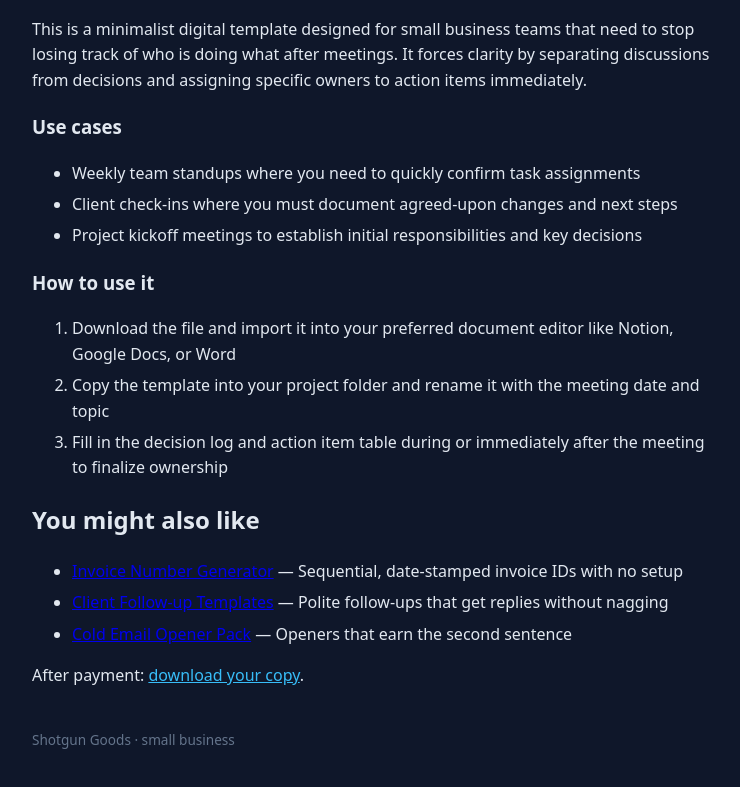
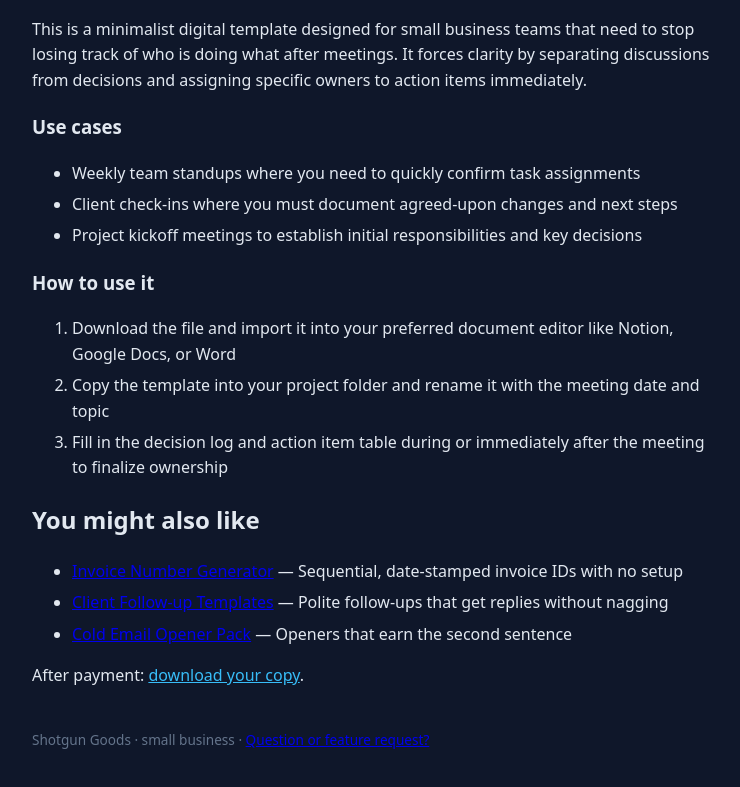
Before and after one commit to LinuxGuru999/shotgun-meeting-notes-system, a plain HTML site: page docs/index.html in a window 1280 px wide. Shown: the part 601-1388 px from the top of the page, without its empty margins (268-1008 px from the left). Drawn offline with Linux system fonts and the light colour scheme.

Commit message:
Update Meeting Notes System

```diff
--- a/docs/index.html
+++ b/docs/index.html
@@ -14,4 +14,4 @@
 <section><h2>You might also like</h2><ul><li><a href="https://LinuxGuru999.github.io/shotgun-invoice-number-generator/">Invoice Number Generator</a> — Sequential, date-stamped invoice IDs with no setup</li><li><a href="https://LinuxGuru999.github.io/shotgun-client-follow-up-templates/">Client Follow-up Templates</a> — Polite follow-ups that get replies without nagging</li><li><a href="https://LinuxGuru999.github.io/shotgun-library/products/cold-email-opener-pack/">Cold Email Opener Pack</a> — Openers that earn the second sentence</li></ul></section>
 
 <p>After payment: <a class="download" href="https://raw.githubusercontent.com/LinuxGuru999/shotgun-meeting-notes-system/main/download/meeting-notes-system.txt">download your copy</a>.</p>
-<footer>Shotgun Goods · small business</footer></body></html>
+<footer>Shotgun Goods · small business · <a href="mailto:linuxguru999@gmail.com?subject=Feedback%20on%20Meeting%20Notes%20System">Question or feature request?</a></footer></body></html>
```
